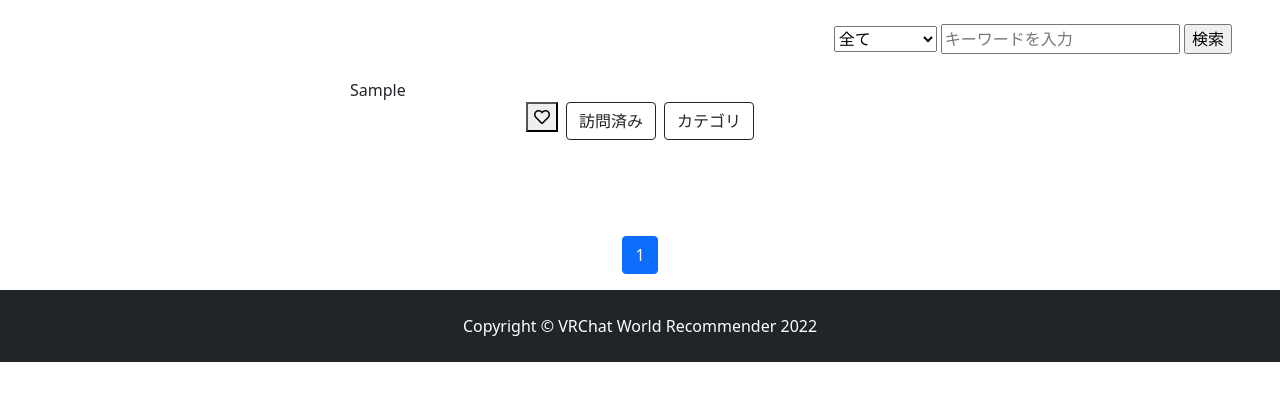
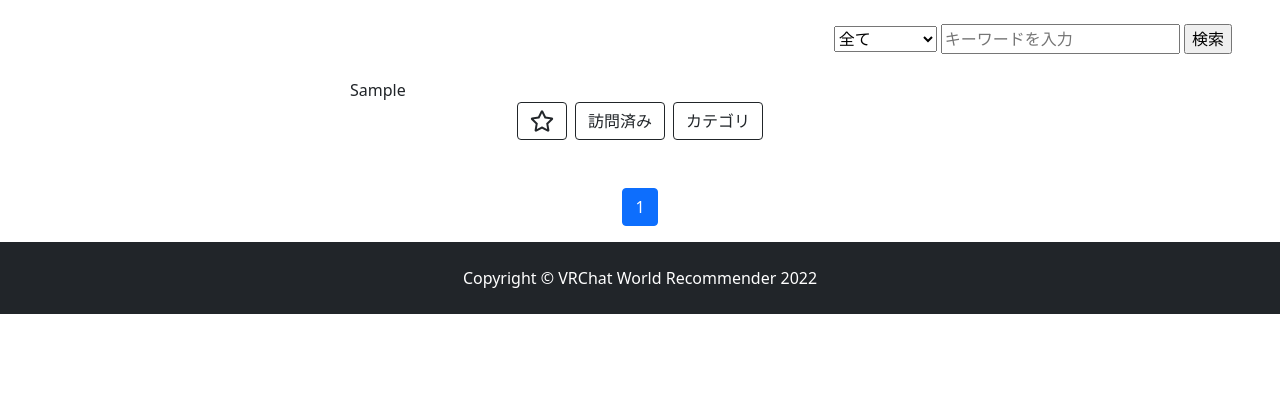
Before and after one commit to hibikaze-git/vrchat-world-recommendation, a Django app: page / in a window 1280 px wide. Shown: the part 289-690 px from the top of the page. Run offline with Django 4.2, Linux system fonts and the light colour scheme; tables that the repository leaves empty hold one stand-in row (values such as "Sample post"); some libraries are stand-ins or nearby versions.

Commit message:
アイコン調整・カテゴリを削除した場合にもtwitterlikeを残すようにした

```diff
--- a/django/myproject/app/models/twitter_like.py
+++ b/django/myproject/app/models/twitter_like.py
@@ -18,7 +18,7 @@ class TwitterLike(models.Model):
 
     category = models.ForeignKey(
         TwitterCategory,
-        on_delete=models.CASCADE,
+        on_delete=models.SET_NULL,
         null=True,
         blank=True
     )
--- a/django/myproject/app/templates/index.html
+++ b/django/myproject/app/templates/index.html
@@ -33,12 +33,10 @@
                 {% for record in orderby_records %}
                     <div class="align-items-center">
                         {{record.emb_html | safe}}
-                        <div class="d-flex justify-content-center gap-2 flex-wrap mb-5">
-                            <div class="like-outer">
-                                {% include 'like.html' %}
-                            </div>
-                            <a class="btn btn-outline-dark mt-auto" href="#">訪問済み</a>
-                            <a class="btn btn-outline-dark mt-auto" href="#">カテゴリ</a>
+                        <div class="d-flex justify-content-center gap-2 flex-wrap">
+                            {% include 'like.html' %}
+                            <a class="btn btn-outline-dark" href="#">訪問済み</a>
+                            <a class="btn btn-outline-dark" href="#">カテゴリ</a>
                         </div>
                     </div>
                 {% endfor %}
@@ -50,7 +48,6 @@
             $(document).ready(function(event){
                 $(document).on('click', '#like', function(event){
                     event.preventDefault();
-                    console.log("^^^^^^^^^^^^^^^^^^^^^");
                     $.ajax({
                         type: 'POST',
                         url: "{% url 'app:like' %}",
@@ -61,10 +58,10 @@
                         success: function(response){
                             selector = document.getElementsByName(response.twitter_post_id);
                             if(response.liked){
-                                $(selector).html("<i class='fas fa-heart'></i>");
+                                $(selector).html("<i class='fas fa-star fa-lg' style='color:#FFCC00'></i>");
                             }
                             else {
-                                $(selector).html("<i class='far fa-heart'></i>");
+                                $(selector).html("<i class='far fa-star fa-lg'></i>");
                             }
                         }
                     });
--- a/django/myproject/app/templates/like.html
+++ b/django/myproject/app/templates/like.html
@@ -1,8 +1,8 @@
 <form action="{% url 'app:like' %}" method="POST">
     {% csrf_token %}
     {% if record.id in liked_list %}
-        <button id="like" name="{{record.id}}"><i class="fas fa-heart"></i></button>
+        <button id="like" name="{{record.id}}" class="btn btn-outline-dark"><i class="fas fa-star fa-lg" style="color:#FFCC00"></i></button>
     {% else %}
-        <button id="like" name="{{record.id}}"><i class="far fa-heart"></i></button>
+        <button id="like" name="{{record.id}}" class="btn btn-outline-dark"><i class="far fa-star fa-lg"></i></button>
     {% endif %}
 </form>
```
Also changed, not shown: django/myproject/app/migrations/0009_alter_twitterlike_category.py (added).
